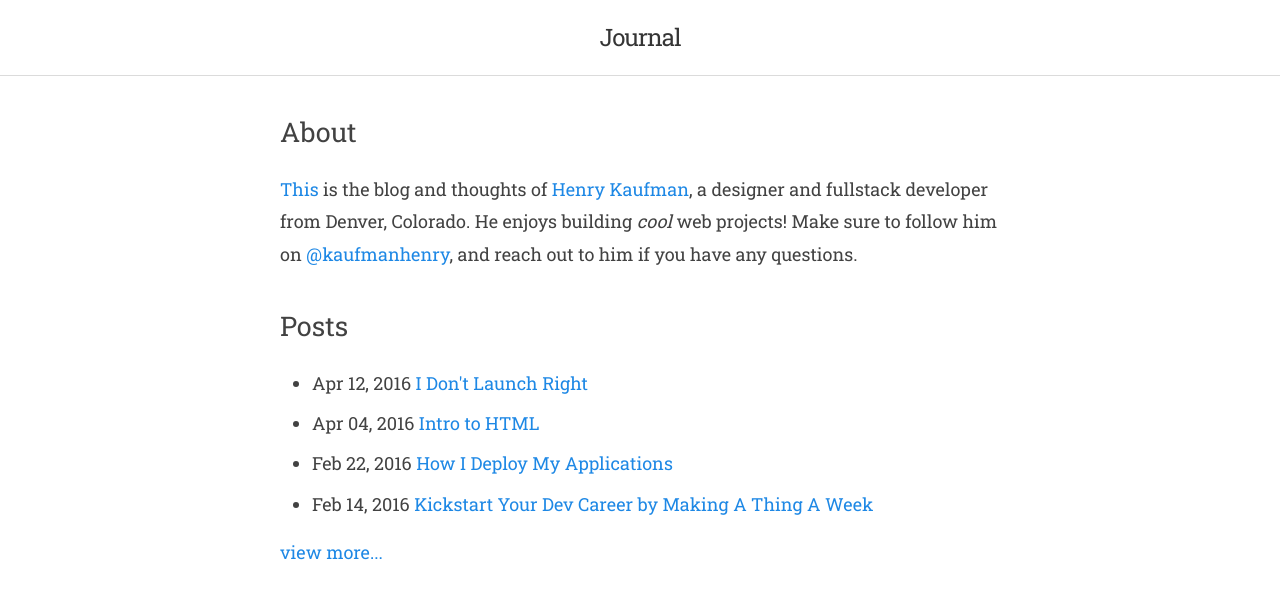
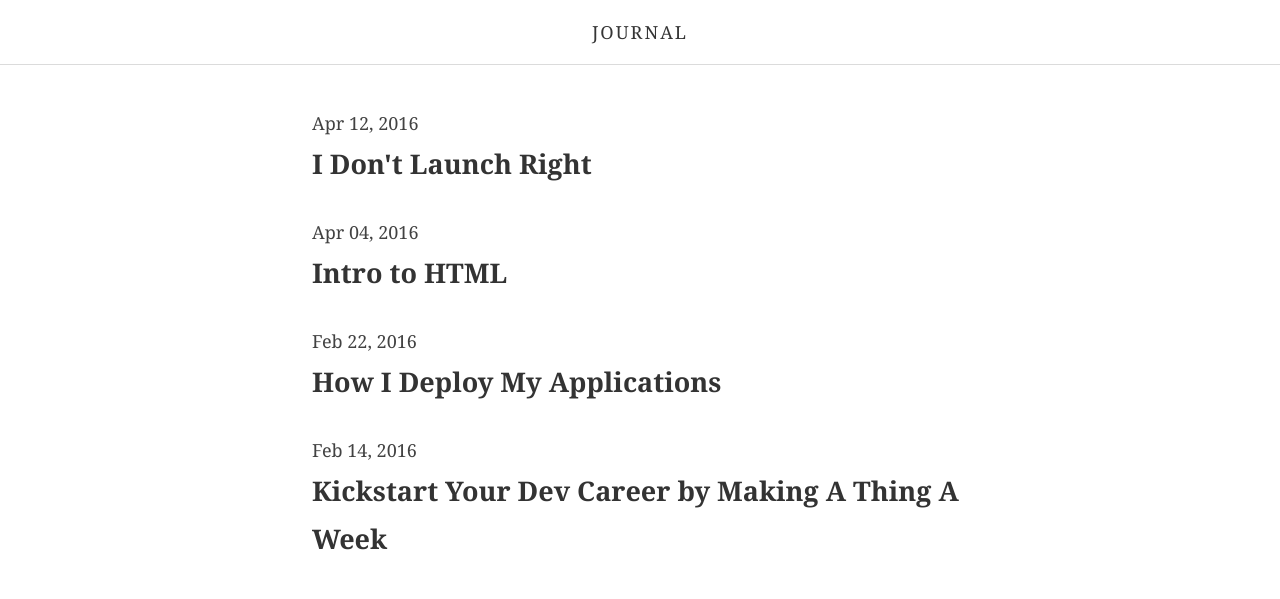
Before and after one commit to hcjk/blog, a Jekyll site: the page built from index.html, in a window 1280 px wide. Shown: the top 599 px of the page. Built offline with Jekyll 4.4.1, drawn with Linux system fonts in a browser that asks for light colours.

Commit message:
updated style

```diff
--- a/_sass/_layout.scss
+++ b/_sass/_layout.scss
@@ -1,3 +1,6 @@
+* {
+    transition: all 0.3s ease;
+}
 /**
  * Site header
  */
@@ -6,21 +9,17 @@
     text-align: center;
     padding: 1rem 0;
 }
-
 .site-title {
-    font-size: 1.5rem;
+    font-size: 1em;
+    letter-spacing: 2px;
     font-weight: 300;
-    letter-spacing: -1px;
     color: $grey-color-dark;
-
+    text-transform: uppercase;
     &,
     &:hover {
         text-decoration: none;
     }
 }
-
-
-
 /**
  * Page content
  */
@@ -31,8 +30,6 @@
     margin: 0 auto;
     box-sizing: border-box;
 }
-
-
 /**
  * Pages
  */
@@ -41,10 +38,8 @@
         margin-top: $spacing-unit;
     }
 }
-
 .post-list > li {
     margin-bottom: $spacing-unit / 4;
-
     @include media-query($on-palm) {
         span {
             display: block;
@@ -52,48 +47,56 @@
         }
     }
 }
-
-
-
+.post-list li {
+    padding: 10px 0;
+    list-style: none;
+}
+.post-list li a {
+    display: block;
+    list-style: none;
+    font-size: 1.5em;
+    font-weight: bold;
+    color: #333;
+}
+.post-list li a:hover {
+    color: #aaa;
+    text-decoration: none;
+}
 /**
  * Posts
  */
 .post-header {
     margin-bottom: $spacing-unit;
 }
-
 .post-title {
     font-size: 2rem;
     letter-spacing: -1px;
     line-height: 1;
 }
-
 .post-meta {
     font-size: $small-font-size;
     color: $grey-color;
 }
-
 .post-content {
     margin-bottom: $spacing-unit;
-
-    h1, h2, h3,
-    h4, h5, h6 {
+    h1,
+    h2,
+    h3,
+    h4,
+    h5,
+    h6 {
         margin-top: 2rem;
     }
-
     h1,
     h2 {
         font-size: 2rem;
     }
-
     h3 {
         font-size: 1.5rem;
     }
-
     h4 {
         font-size: 1.25rem;
     }
-
     h5,
     h6 {
         font-size: 1rem;
--- a/css/main.scss
+++ b/css/main.scss
@@ -2,11 +2,10 @@
 # Only the main Sass file needs front matter (the dashes are enough)
 ---
 @charset "utf-8";
-@import url(https://fonts.googleapis.com/css?family=Roboto+Slab:400,700|Roboto+Mono);
 
 // Our variables
-$base-font-family: 'Roboto Slab', serif;
-$code-font-family: 'Roboto Mono', monospace;
+$base-font-family: Georgia, serif;
+$code-font-family: monospace;
 $base-font-size:   18px;
 $base-font-weight: 400;
 $small-font-size:  0.875rem;
--- a/index.html
+++ b/index.html
@@ -3,19 +3,13 @@ layout: default
 ---
 <div class="home">
 	<section>
-		<h2 class="smallcap">About</h2>
-		<p><a href="/">This</a> is the blog and thoughts of <a href="https://henrykaufman.me">Henry Kaufman</a>, a designer and fullstack developer from Denver, Colorado. He enjoys building <i>cool</i> web projects! Make sure to follow him on <a href="https://twitter.com/kaufmanhenry">@kaufmanhenry</a>, and reach out to him if you have any questions.</p>
-	</section>
-	<section>
-		<h2 class="smallcap">Posts</h2>
 		<ul class="post-list">
-			{% for post in site.posts limit:5 %}
+			{% for post in site.posts %}
 			<li>
 				<span>{{ post.date | date: "%b %d, %Y" }}</span>
 				<a href="{{ post.url | prepend: site.baseurl }}">{{ post.title }}</a>
 			</li>
 			{% endfor %}
 		</ul>
-		<p><a href="{{ "/archives/" | prepend: site.baseurl }}">view more...</a></p>
 	</section>
 </div>
```
